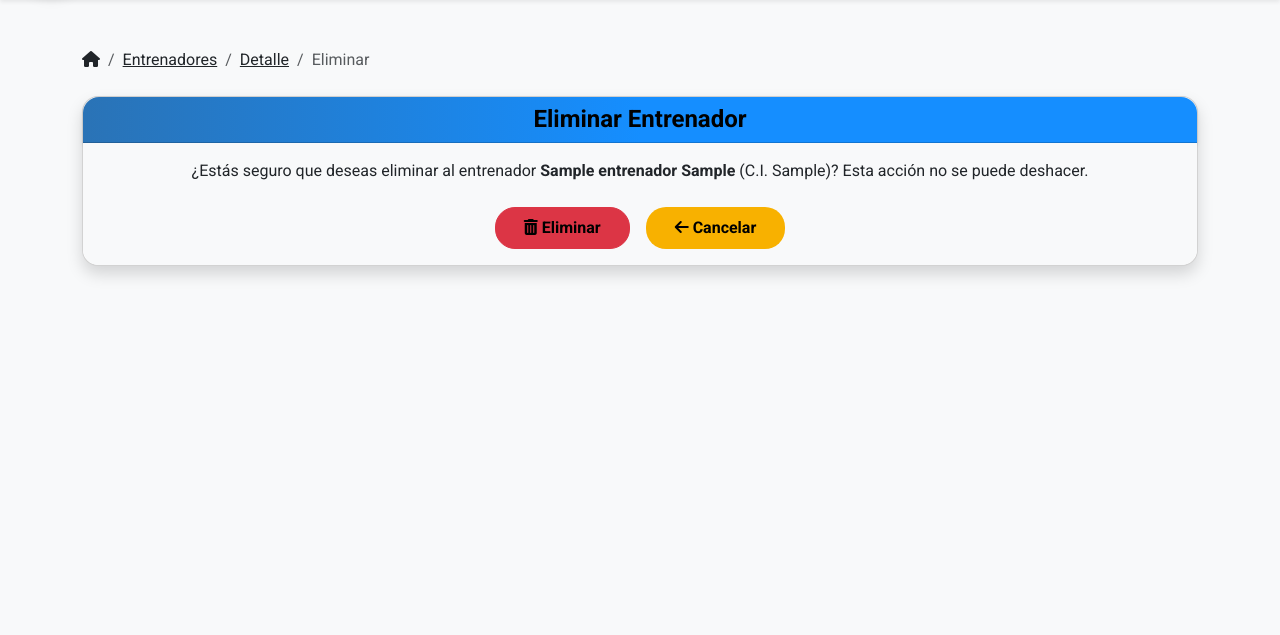
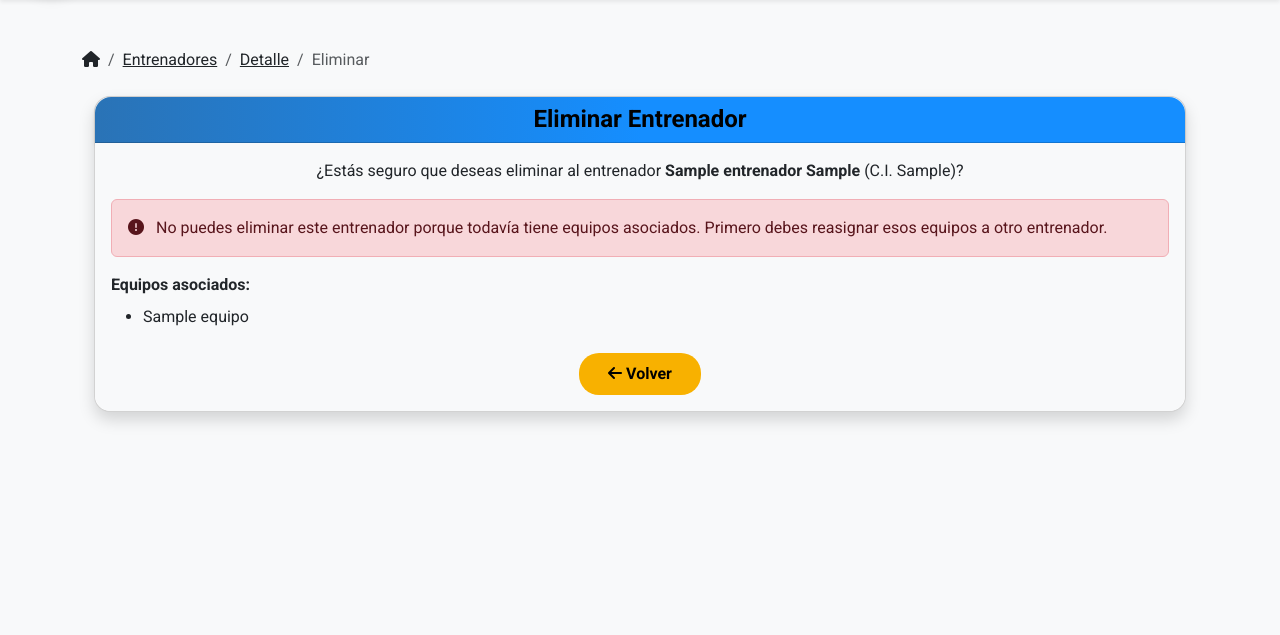
Before and after one commit to Bleazer10/escovol, a Django app: page /atletas/entrenadores/eliminar/1/ in a window 1280 px wide; the page is wider, and only the part inside the window is pictured. Shown: the part 81-716 px from the top of that part. Run offline with Django 5.2, Linux system fonts and the light colour scheme; a user stored in the database is signed in; tables that the repository leaves empty hold one stand-in row (values such as "Sample post"); some libraries are stand-ins or nearby versions.

Commit message:
Elimina usuarios asociados de forma segura

```diff
--- a/atletas/views.py
+++ b/atletas/views.py
@@ -11,7 +11,7 @@ from django.db.models.functions import ExtractYear
 from django.contrib import messages
 from django.contrib.auth.models import User
 from django.db import models
-from django.db import IntegrityError
+from django.db import IntegrityError, transaction
 from django.utils import timezone
 from datetime import timedelta, datetime
 from django.contrib.auth import authenticate, login
@@ -49,7 +49,12 @@ from django.utils.encoding import escape_uri_path
 from .utils.roles import es_admin, es_entrenador, es_atleta
 from django.contrib import admin
 from django.contrib.auth.hashers import make_password
-from .services import crear_usuario_para_atleta, crear_usuario_para_administrador, crear_usuario_para_entrenador
+from .services import (
+    crear_usuario_para_atleta,
+    crear_usuario_para_administrador,
+    crear_usuario_para_entrenador,
+    eliminar_usuario_sin_perfil,
+)
 
 @user_passes_test(lambda u: es_admin(u) or es_entrenador(u))
 def lista_atletas(request):
@@ -194,9 +199,16 @@ def editar_atleta(request, atleta_id):
 @user_passes_test(es_admin)
 def eliminar_atleta(request, atleta_id):
     atleta = get_object_or_404(Atleta, id=atleta_id)
+
     if request.method == 'POST':
-        atleta.delete()
+        usuario = atleta.user
+
+        with transaction.atomic():
+            atleta.delete()
+            eliminar_usuario_sin_perfil(usuario)
+
         return redirect('lista_atletas')
+
     return render(request, 'atletas/eliminar_atleta.html', {'atleta': atleta})
 
 @user_passes_test(es_admin)
@@ -361,14 +373,47 @@ def editar_entrenador(request, entrenador_id):
 @user_passes_test(es_admin)
 def eliminar_entrenador(request, entrenador_id):
     entrenador = get_object_or_404(Entrenador, id=entrenador_id)
+
+    equipos_asociados = entrenador.equipo_set.all()
+    motivo_bloqueo = None
+
+    if equipos_asociados.exists():
+        motivo_bloqueo = (
+            "No puedes eliminar este entrenador porque todavía tiene equipos "
+            "asociados. Primero debes reasignar esos equipos a otro entrenador."
+        )
+
     if request.method == 'POST':
-        entrenador.delete()
+        if motivo_bloqueo:
+            return render(
+                request,
+                'entrenadores/eliminar_entrenador.html',
+                {
+                    'entrenador': entrenador,
+                    'motivo_bloqueo': motivo_bloqueo,
+                    'equipos_asociados': equipos_asociados,
+                },
+                status=403,
+            )
+
+        usuario = entrenador.user
+
+        with transaction.atomic():
+            entrenador.delete()
+            eliminar_usuario_sin_perfil(usuario)
+
         messages.success(request, 'Entrenador eliminado con éxito.')
         return redirect('lista_entrenadores')
-    context = {
-        'entrenador': entrenador
-    }
-    return render(request, 'entrenadores/eliminar_entrenador.html', context)
+
+    return render(
+        request,
+        'entrenadores/eliminar_entrenador.html',
+        {
+            'entrenador': entrenador,
+            'motivo_bloqueo': motivo_bloqueo,
+            'equipos_asociados': equipos_asociados,
+        },
+    )
 
 @user_passes_test(es_admin)
 def registrar_entrenador(request):
@@ -3700,10 +3745,56 @@ def editar_administrador(request, administrador_id):
 @user_passes_test(es_admin)
 def eliminar_administrador(request, administrador_id):
     administrador = get_object_or_404(Administrador, id=administrador_id)
+
+    motivo_bloqueo = None
+
+    # No permitir que un administrador elimine su propia cuenta
+    if administrador.usuario_id == request.user.id:
+        motivo_bloqueo = (
+            "No puedes eliminar tu propia cuenta de administrador "
+            "mientras tienes la sesión iniciada."
+        )
+
+    # No permitir eliminar el último administrador activo
+    elif administrador.usuario.is_active:
+        otros_administradores_activos = Administrador.objects.filter(
+            usuario__is_active=True
+        ).exclude(id=administrador.id)
+
+        if not otros_administradores_activos.exists():
+            motivo_bloqueo = (
+                "No puedes eliminar el último administrador activo del sistema. "
+                "Primero debes crear o activar otro administrador."
+            )
+
     if request.method == "POST":
-        administrador.delete()
+        if motivo_bloqueo:
+            return render(
+                request,
+                "administradores/eliminar.html",
+                {
+                    "administrador": administrador,
+                    "motivo_bloqueo": motivo_bloqueo,
+                },
+                status=403,
+            )
+
+        usuario = administrador.usuario
+
+        with transaction.atomic():
+            administrador.delete()
+            eliminar_usuario_sin_perfil(usuario)
+
         return redirect("lista_administradores")
-    return render(request, "administradores/eliminar.html", {"administrador": administrador})
+
+    return render(
+        request,
+        "administradores/eliminar.html",
+        {
+            "administrador": administrador,
+            "motivo_bloqueo": motivo_bloqueo,
+        },
+    )
 
 @user_passes_test(es_admin)
 def lista_usuarios(request):
--- a/templates/entrenadores/eliminar_entrenador.html
+++ b/templates/entrenadores/eliminar_entrenador.html
@@ -12,36 +12,116 @@
             <i class="fa-solid fa-house"></i>
           </a>
         </li>
+
         <li class="breadcrumb-item">
-          <a href="{% url 'lista_entrenadores' %}" class="text-dark">Entrenadores</a>
+          <a href="{% url 'lista_entrenadores' %}" class="text-dark">
+            Entrenadores
+          </a>
         </li>
+
         <li class="breadcrumb-item">
-          <a href="{% url 'detalle_entrenador' entrenador.id %}" class="text-dark">Detalle</a>
+          <a href="{% url 'detalle_entrenador' entrenador.id %}" class="text-dark">
+            Detalle
+          </a>
         </li>
-        <li class="breadcrumb-item active" aria-current="page">Eliminar </li>
+
+        <li class="breadcrumb-item active" aria-current="page">
+          Eliminar
+        </li>
       </ol>
     </nav>
   </div>
 
-  <div class="container mt-4"></div>
+  <div class="container mt-4">
     <div class="card shadow rounded-4">
+
       <div class="card-header bg-danger text-white text-center rounded-top-4">
         <h4 class="mb-0">Eliminar Entrenador</h4>
       </div>
+
       <div class="card-body bg-light rounded-bottom-4">
 
-      <p class="mb-4 text-center">
+        <p class="mb-3 text-center">
           ¿Estás seguro que deseas eliminar al entrenador
-        <strong>{{ entrenador.nombre }} {{ entrenador.apellido }}</strong> (C.I. {{ entrenador.cedula }})?
-        Esta acción no se puede deshacer.
+          <strong>{{ entrenador.nombre }} {{ entrenador.apellido }}</strong>
+          (C.I. {{ entrenador.cedula }})?
         </p>
 
+        {% if motivo_bloqueo %}
+
+          <!-- Bloqueo por equipos asociados -->
+          <div class="alert alert-danger">
+            <i class="fa-solid fa-circle-exclamation me-2"></i>
+            {{ motivo_bloqueo }}
+          </div>
+
+          {% if equipos_asociados %}
+            <div class="mb-4">
+              <strong>Equipos asociados:</strong>
+
+              <ul class="mt-2 mb-0">
+                {% for equipo in equipos_asociados %}
+                  <li>{{ equipo.nombre }}</li>
+                {% endfor %}
+              </ul>
+            </div>
+          {% endif %}
+
+          <div class="d-flex justify-content-center">
+            <a
+              href="{% url 'detalle_entrenador' entrenador.id %}"
+              class="btn"
+              style="background: #f8b100;"
+            >
+              <i class="fa-solid fa-arrow-left"></i>
+              Volver
+            </a>
+          </div>
+
+        {% else %}
+
+          <!-- Advertencia de eliminación -->
+          {% if entrenador.user %}
+            <div class="alert alert-warning">
+              <i class="fa-solid fa-triangle-exclamation me-2"></i>
+
+              También se eliminará su cuenta de acceso
+              <strong>{{ entrenador.user.username }}</strong>.
+
+              Esta acción no se puede deshacer.
+            </div>
+          {% else %}
+            <div class="alert alert-warning">
+              <i class="fa-solid fa-triangle-exclamation me-2"></i>
+
+              Esta acción eliminará definitivamente el registro del entrenador
+              y no se puede deshacer.
+            </div>
+          {% endif %}
+
+          <!-- Confirmación -->
           <form method="post" class="d-flex justify-content-center gap-3">
             {% csrf_token %}
-        <button type="submit" class="btn btn-danger"><i class="fas fa-trash-alt"></i>  Eliminar</button>
-        <a href="{% url 'detalle_entrenador' entrenador.id %}" class="btn " style="background: #f8b100;"><i class="fa-solid fa-arrow-left"></i> Cancelar</a>
+
+            <button type="submit" class="btn btn-danger">
+              <i class="fas fa-trash-alt"></i>
+              Eliminar
+            </button>
+
+            <a
+              href="{% url 'detalle_entrenador' entrenador.id %}"
+              class="btn"
+              style="background: #f8b100;"
+            >
+              <i class="fa-solid fa-arrow-left"></i>
+              Cancelar
+            </a>
           </form>
+
+        {% endif %}
+
       </div>
     </div>
   </div>
+
 {% endblock %}
```
Also changed, not shown: atletas/services.py (+18 -0 lines), templates/administradores/eliminar.html (+34 -3 lines), templates/atletas/eliminar_atleta.html (+18 -1 lines). Lines whose indentation alone changed are shown as unchanged.
